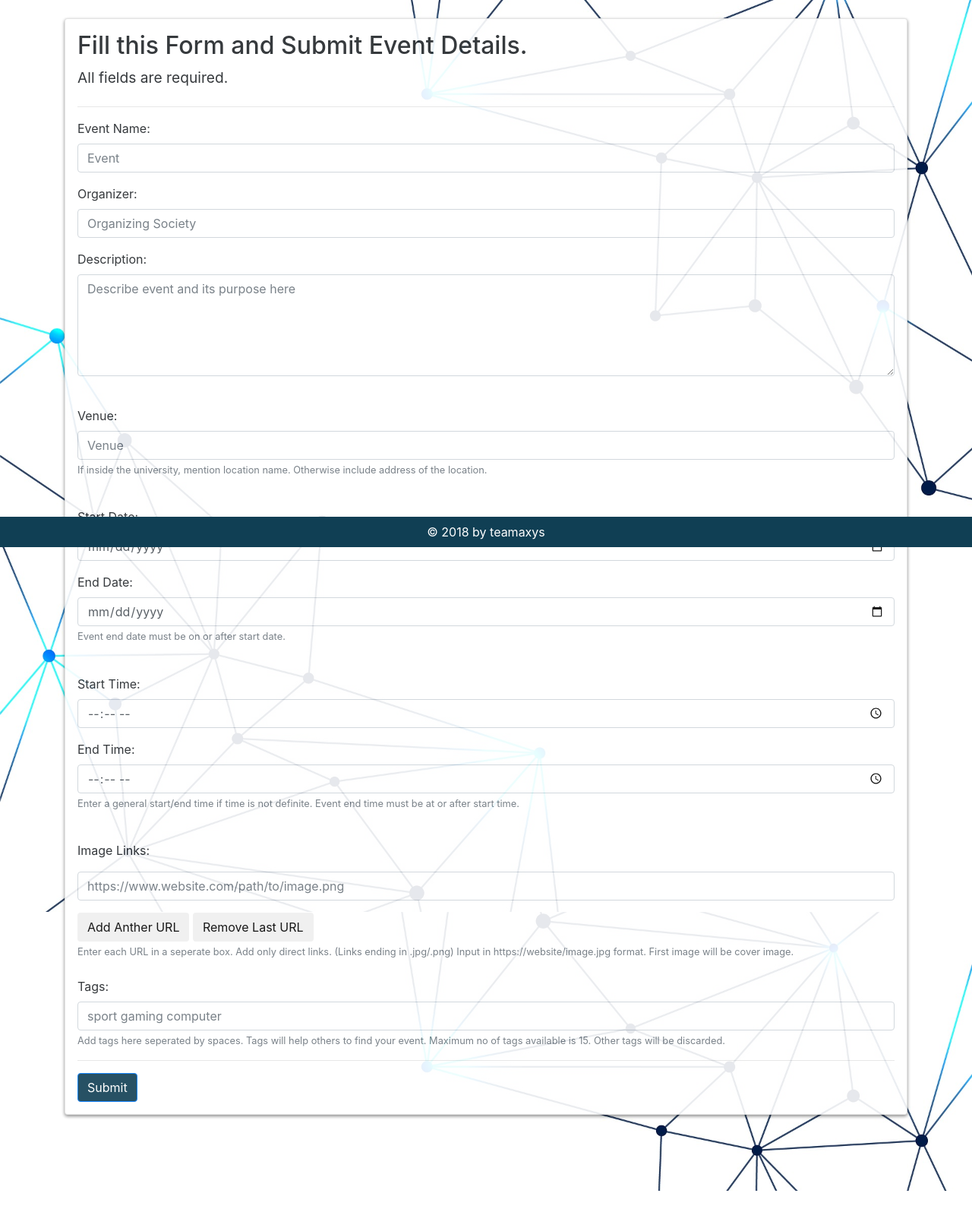
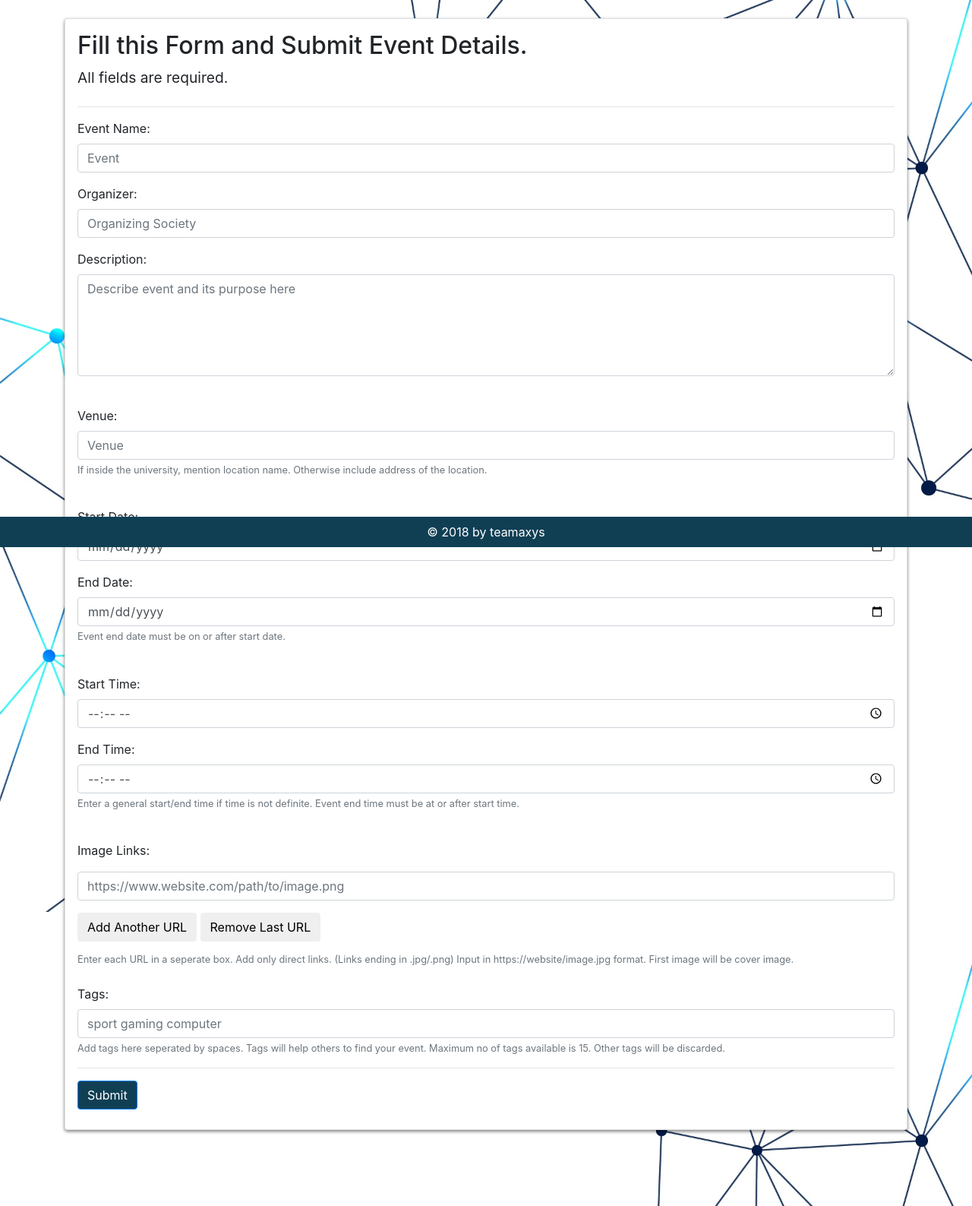
Before and after one commit to kdsuneraavinash/events, a PHP site: page /addevent.html in a window 1280 px wide. Shown: the part 80-1667 px from the top of the page at 76% size. Run offline with PHP 8.4, Linux system fonts and the light colour scheme; some libraries are stand-ins or nearby versions.

Commit message:
Typos and test fixes

```diff
--- a/about.html
+++ b/about.html
@@ -36,7 +36,7 @@
 
   <!-- Content -->
   <div class="container" id="about_content">
-    <div class="card" id="about_us_text">
+    <div class="card content" id="about_us_text">
 
       <h2 class="card-title text-center">About Us</h2>
       <hr />
--- a/addevent.html
+++ b/addevent.html
@@ -36,7 +36,7 @@
 
   <!-- Content -->
   <div class="container" id="addevent_content">
-    <div class="card p-3">
+    <div class="card p-3 content">
 
       <!-- Title -->
       <h2>Fill this Form and Submit Event Details.</h2>
@@ -116,7 +116,7 @@
           <label for="images">Image Links:</label>
           <input type="url" class="form-control images_form my-2" id="images" placeholder="https://www.website.com/path/to/image.png" required/>
         </div>
-        <button class="btn btn-default" type="button" id="addURL">Add Anther URL</button>
+        <button class="btn btn-default" type="button" id="addURL">Add Another URL</button>
         <button class="btn btn-default" type="button" id="removeURL">Remove Last URL</button>
         <small class="form-text text-muted" id="imageHelp">
             Enter each URL in a seperate box.
--- a/css/animations.css
+++ b/css/animations.css
@@ -4,7 +4,7 @@
     opacity: 0;
     transform: scale(0);
   }to{
-    opacity: 0.9;
+    opacity: 1;
     transform: scale(1);
   }
 }
--- a/css/stylesheet.css
+++ b/css/stylesheet.css
@@ -34,7 +34,6 @@ Content - Classes
 .submit-text {
   /* Submit Text */
   display: none;
-  opacity: 0.9;
   animation-name: submit-message-show;
   animation-duration: 0.5s;
   animation-iteration-count: 3;
@@ -52,7 +51,6 @@ Content - Classes
 
 .card {
   padding: 1em;
-  box-shadow: 0 2px 4px 0 rgba(0, 0, 0, 0.5);
 }
 
 .row .card {
@@ -60,13 +58,21 @@ Content - Classes
   margin: 0.5em;
 }
 
+.content {
+  box-shadow: 0 2px 4px 0 rgba(0, 0, 0, 0.5);
+}
+
 .btn-primary {
   background-color: #103f54;
 }
 
-a .btn{
+a .btn {
   width: 100%;
   margin-top: 10px;
+}
+
+form .btn {
+  margin-bottom: 10px;
 }
 
 /*
@@ -80,7 +86,7 @@ Content - ids
   /* Bottom margin to stop content from being hidden by footer */
   margin-bottom: 100px;
   /* Add content load animation */
-  opacity: 0.9;
+  opacity: 1;
   animation-name: content-load;
   animation-duration: 1s;
 }
--- a/index.html
+++ b/index.html
@@ -33,13 +33,13 @@
 
   <!-- Content -->
   <div class="container" id="home_content">
-    <div class="card p-3">
+    <div class="card p-3 content">
       <div class="row">
         <div class="col-sm" id="welcome_highlight">
           <!-- Content Highlight-->
           <h3>What is this ?</h3>
           <!-- Welocme Image -->
-          <img id="welcome_img" class="img-fluid rounded my-2" src="https://picsum.photos/400/300/?random" width="96%" height="72%" />
+          <img id="welcome_img" class="img-fluid rounded my-2" src="https://picsum.photos/400/300/?25" width="96%" height="72%" />
         </div>
         <!-- Content Text -->
         <div class="col-sm text-justify" id="welcome_text">
```
